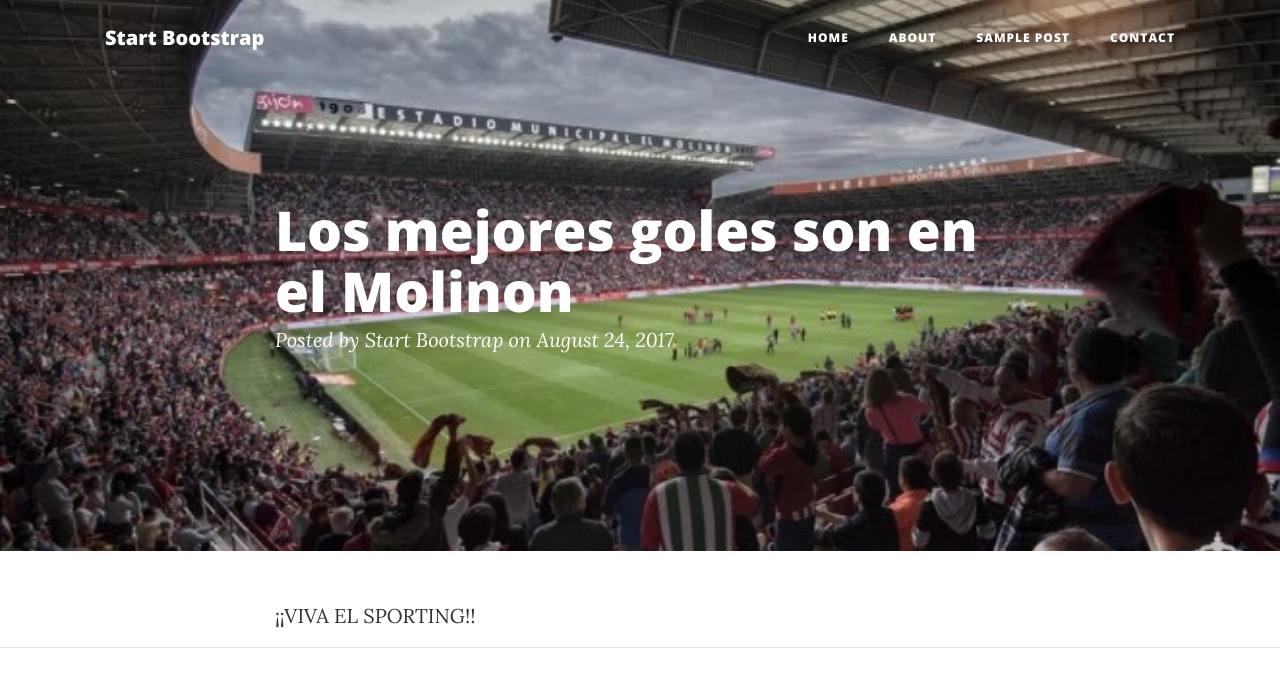
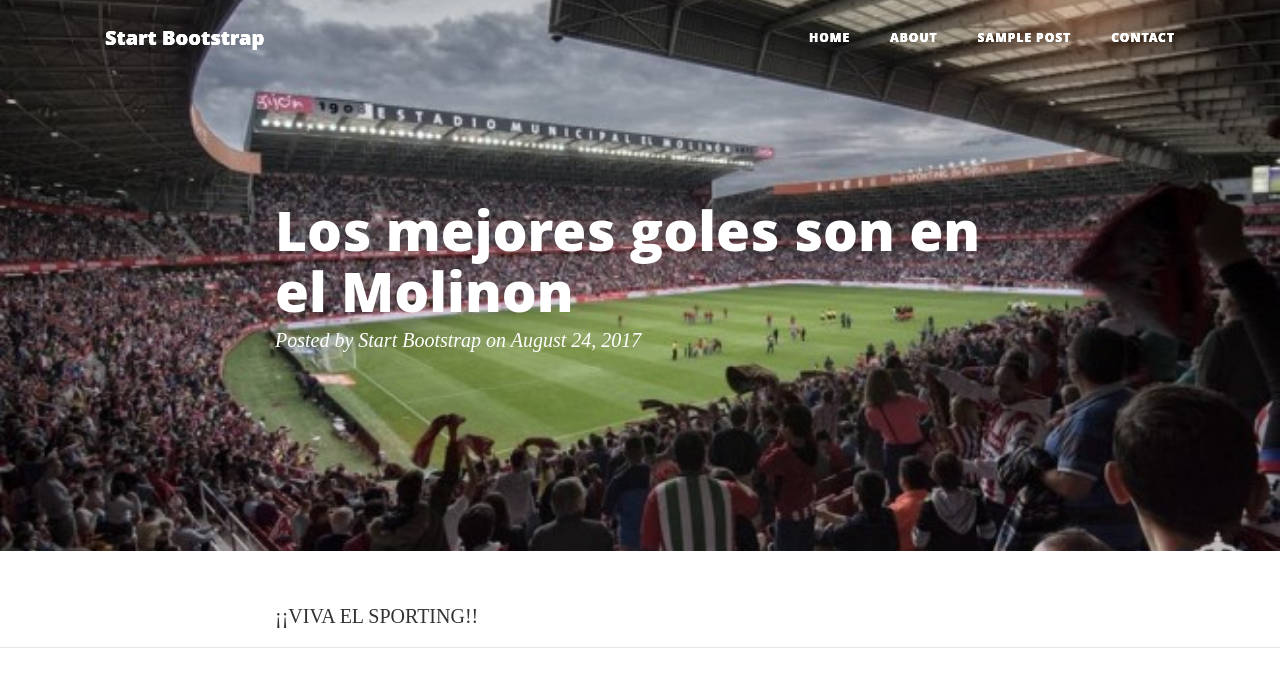
Before and after one commit to cgcas/mirepositorio, a website: page posts/post1.html in a window 1280 px wide. Shown: the top 692 px of the page. Drawn offline with nearby package versions, Linux system fonts and the light colour scheme.

Commit message:
Archivos modificados: hola_mundo / post1

```diff
--- a/posts/post1.html
+++ b/posts/post1.html
@@ -13,11 +13,11 @@
     <!-- Bootstrap core CSS -->
     <link href="../vendor/bootstrap/css/bootstrap.min.css" rel="stylesheet">
 
-    <!-- Custom fonts for this template -->
+    <!-- Custom fonts for this template
     <link href="../vendor/font-awesome/css/font-awesome.min.css" rel="stylesheet" type="text/css">
     <link href='https://fonts.googleapis.com/css?family=Lora:400,700,400italic,700italic' rel='stylesheet' type='text/css'>
     <link href='https://fonts.googleapis.com/css?family=Open+Sans:300italic,400italic,600italic,700italic,800italic,400,300,600,700,800' rel='stylesheet' type='text/css'>
-
+      -->
     <!-- Custom styles for this template -->
     <link href="../css/clean-blog.min.css" rel="stylesheet">
 
@@ -26,6 +26,56 @@
   <body>
 
     <!-- Navigation -->
+    <nav class="navbar navbar-expand-lg navbar-light fixed-top" id="mainNav">
+      <div class="container">
+        <a class="navbar-brand" href="../index.html">Start Bootstrap</a>
+        <button class="navbar-toggler navbar-toggler-right" type="button" data-toggle="collapse" data-target="#navbarResponsive" aria-controls="navbarResponsive" aria-expanded="false" aria-label="Toggle navigation">
+          Menu
+          <i class="fa fa-bars"></i>
+        </button>
+        <div class="collapse navbar-collapse" id="navbarResponsive">
+          <ul class="navbar-nav ml-auto">
+            <li class="nav-item">
+              <a class="nav-link" href="../index.html">Home</a>
+            </li>
+            <li class="nav-item">
+              <a class="nav-link" href="../about.html">About</a>
+            </li>
+            <li class="nav-item">
+              <a class="nav-link" href="post1.html">Sample Post</a>
+            </li>
+            <li class="nav-item">
+              <a class="nav-link" href="../contact.html">Contact</a>
+            </li>
+          </ul>
+        </div>
+      </div>
+    </nav>
+    <nav class="navbar navbar-expand-lg navbar-light fixed-top" id="mainNav">
+      <div class="container">
+        <a class="navbar-brand" href="../index.html">Start Bootstrap</a>
+        <button class="navbar-toggler navbar-toggler-right" type="button" data-toggle="collapse" data-target="#navbarResponsive" aria-controls="navbarResponsive" aria-expanded="false" aria-label="Toggle navigation">
+          Menu
+          <i class="fa fa-bars"></i>
+        </button>
+        <div class="collapse navbar-collapse" id="navbarResponsive">
+          <ul class="navbar-nav ml-auto">
+            <li class="nav-item">
+              <a class="nav-link" href="../index.html">Home</a>
+            </li>
+            <li class="nav-item">
+              <a class="nav-link" href="../about.html">About</a>
+            </li>
+            <li class="nav-item">
+              <a class="nav-link" href="post1.html">Sample Post</a>
+            </li>
+            <li class="nav-item">
+              <a class="nav-link" href="../contact.html">Contact</a>
+            </li>
+          </ul>
+        </div>
+      </div>
+    </nav>
     <nav class="navbar navbar-expand-lg navbar-light fixed-top" id="mainNav">
       <div class="container">
         <a class="navbar-brand" href="../index.html">Start Bootstrap</a>
```
Also changed, not shown: 1 other file.
